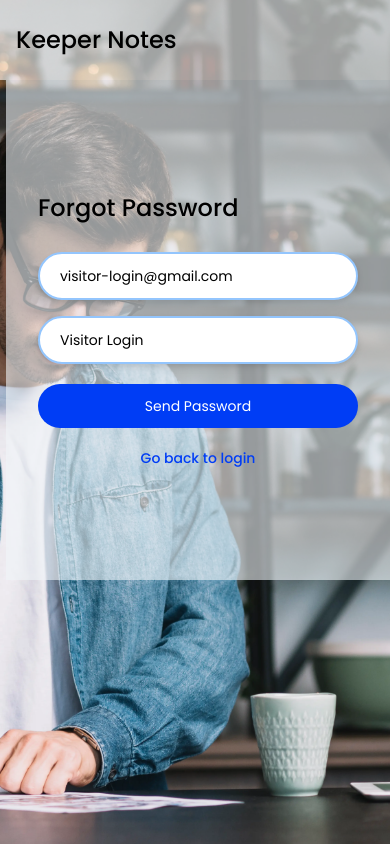
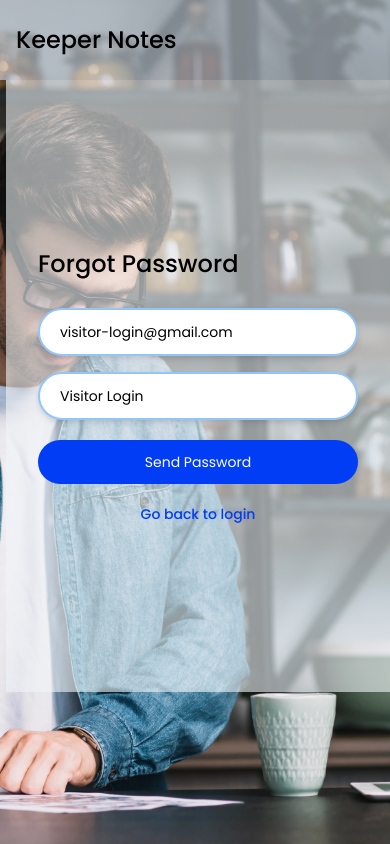
Before and after one commit to Vasanth-192121/note-app, a React (Vite) app in the folder client/: page / in a window 390 px wide. Both pictures are taken after a click on the button "Forgot password?". Built offline with nearby package versions, Linux system fonts and the light colour scheme.

Commit message:
Home Page Background Issues

```diff
--- a/client/src/components/Navbar.jsx
+++ b/client/src/components/Navbar.jsx
@@ -620,7 +620,7 @@ const Navbar = ({ userInfo, onSearchNote, handleClearSearch }) => {
   }, []);
 
   return (
-    <div className='bg-white sm:bg-slate-400 bg-opacity-60 sm:bg-opacity-20 flex items-center justify-between px-4 py-4 sm:shadow-custom-bottom-left md:px-6 md:py-4 sm:rounded-xl'>
+    <div className='bg-slate-300 sm:bg-slate-400 bg-opacity-60 sm:bg-opacity-20 flex items-center justify-between px-4 py-4 shadow-custom-bottom-left md:px-6 md:py-4 sm:rounded-xl'>
       <h2 className='text-2xl font-medium text-black py-2'>
         Keeper Notes
       </h2>
--- a/client/src/pages/Home.jsx
+++ b/client/src/pages/Home.jsx
@@ -2401,7 +2401,7 @@ const Home = () => {
   return (
     <div
     ref={containerRef}
-      className={`flex flex-col min-h-svh ${allNotes.length > 0 ? 'bg-no-repeat bg-center bg-cover' : 'bg-slate-300'} h-svh w-screen`}
+      className={`flex flex-col min-h-svh ${allNotes.length > 0 ? 'bg-no-repeat bg-center bg-cover' : 'bg-slate-100'} h-svh w-screen`}
         style={allNotes.length > 0 ? { backgroundImage: `url(${backgroundImage})` } : {}}
       >
       <Navbar userInfo={userInfo} onSearchNote={onSearchNote} handleClearSearch={handleClearSearch} />
--- a/client/src/pages/Login.jsx
+++ b/client/src/pages/Login.jsx
@@ -2092,6 +2092,7 @@ const Login = () => {
             </form>
           ) : (
             <form onSubmit={handleForgotPassword}>
+              <div className='py-14'>
               <h4 className='text-2xl font-medium mb-7'>Forgot Password</h4>
               <input
                 type="text"
@@ -2122,6 +2123,7 @@ const Login = () => {
                   Go back to login
                 </button>
               </p>
+              </div>
             </form>
           )}
         </div>
```
